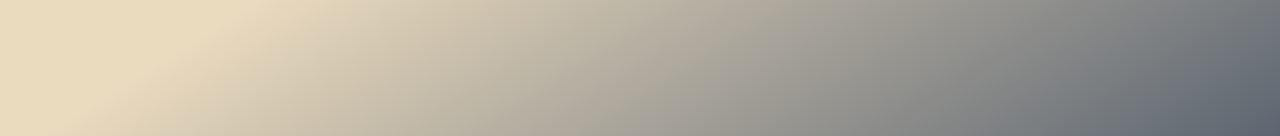
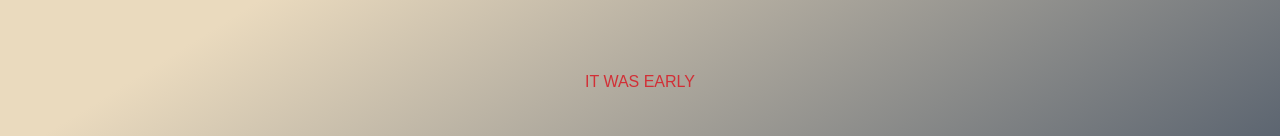
Before and after one commit to daxschoof/sparring-sessions-pod, a Next.js app: page /early-stoppage-meter in a window 1280 px wide. Before the commit this address had no page. Shown: the part 318-454 px from the top of the page. Built offline with nearby package versions, Linux system fonts and the light colour scheme.

Commit message:
FEATURE - Create Early Stoppage Meter page

```diff
--- /dev/null
+++ b/app/early-stoppage-meter/page.tsx
@@ -0,0 +1,9 @@
+const EarlyStoppageMeter = () => {
+  return (
+    <div>
+      <h1>IT WAS EARLY</h1>
+    </div>
+  );
+};
+
+export default EarlyStoppageMeter;
--- a/app/page.tsx
+++ b/app/page.tsx
@@ -1,6 +1,6 @@
 import Image from "next/image";
 
-export default function Home() {
+const Home = () => {
   return (
     <div className="flex flex-col items-center justify-center gap-20 max-sm:mt-40">
       <h1 className="max-sm:text-4xl text-6xl font-bold max-sm:font-extrabold text-[#1d324f] min-h-16 w-screen text-center overflow-hidden">
@@ -21,7 +21,7 @@ export default function Home() {
           className="flex items-center gap-2 max-sm:max-h-[60] max-sm:max-w-[60] max-md:h-[100] max-md:w-[100]"
         >
           <Image
-            src="/instagram.png"
+            src="/Instagram.png"
             alt="Instagram"
             width={120}
             height={120}
@@ -32,9 +32,11 @@ export default function Home() {
           target="_blank"
           className="flex items-center gap-2 max-sm:max-h-[60] max-sm:max-w-[60] max-md:h-[100] max-md:w-[100]"
         >
-          <Image src="/spotify.png" alt="Spotify" width={120} height={120} />
+          <Image src="/Spotify.png" alt="Spotify" width={120} height={120} />
         </a>
       </div>
     </div>
   );
-}
+};
+
+export default Home;
```
